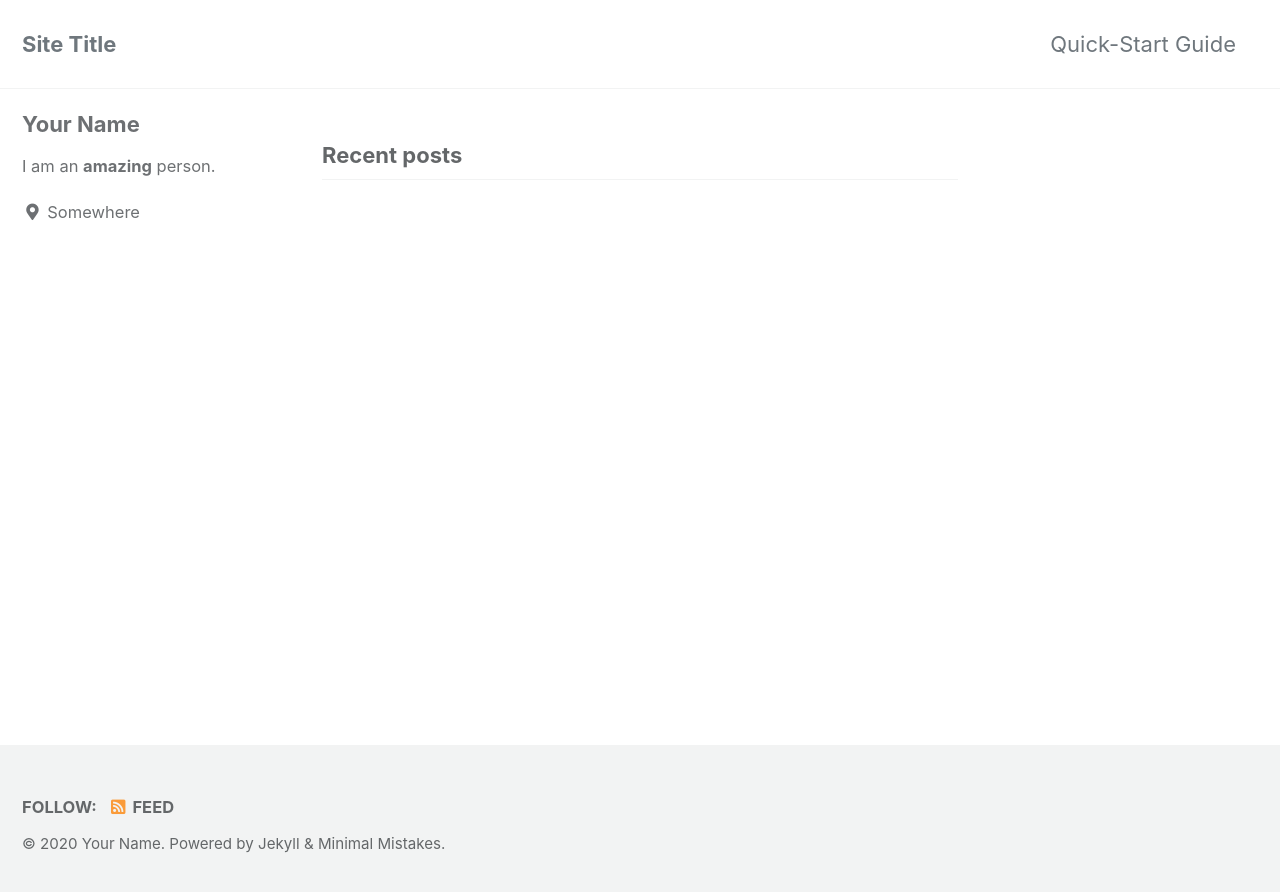
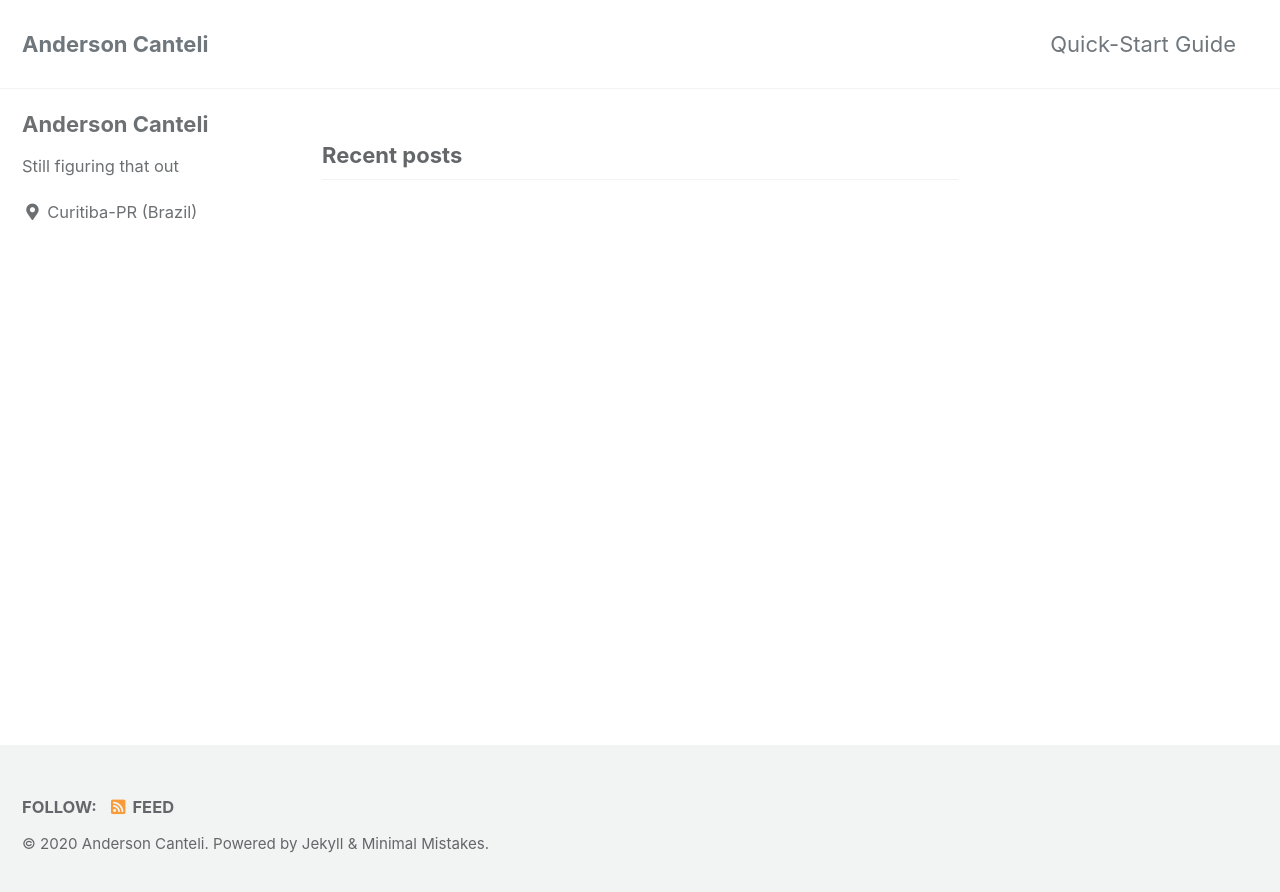
Before and after one commit to andersonmdcanteli/andersonmdcanteli.github.io, a Jekyll site: the page built from index.html, in a window 1280 px wide. Shown: the top 892 px of the page. Built offline with Jekyll 4.4.1, drawn with Linux system fonts in a browser that asks for light colours; cached includes are drawn as plain includes; the list of posts is cut into pages by our own code.

Commit message:
Update _config.yml

```diff
--- a/_config.yml
+++ b/_config.yml
@@ -16,11 +16,11 @@ minimal_mistakes_skin    : "default" # "air", "aqua", "contrast", "dark", "dirt"
 
 # Site Settings
 locale                   : "en-US"
-title                    : "Site Title"
+title                    : "Anderson Canteli"
 title_separator          : "-"
 subtitle                 : # site tagline that appears below site title in masthead
-name                     : "Your Name"
-description              : "An amazing website."
+name                     : "Anderson Canteli"
+description              : "This is just a test"
 url                      : # the base hostname & protocol for your site e.g. "https://mmistakes.github.io"
 baseurl                  : # the subpath of your site, e.g. "/blog"
 repository               : # GitHub username/repo-name e.g. "mmistakes/minimal-mistakes"
@@ -93,10 +93,10 @@ analytics:
 
 # Site Author
 author:
-  name             : "Your Name"
+  name             : "Anderson Canteli"
   avatar           : # path of avatar image, e.g. "/assets/images/bio-photo.jpg"
-  bio              : "I am an **amazing** person."
-  location         : "Somewhere"
+  bio              : "Still figuring that out"
+  location         : "Curitiba-PR (Brazil)"
   email            :
   links:
     - label: "Email"
```
